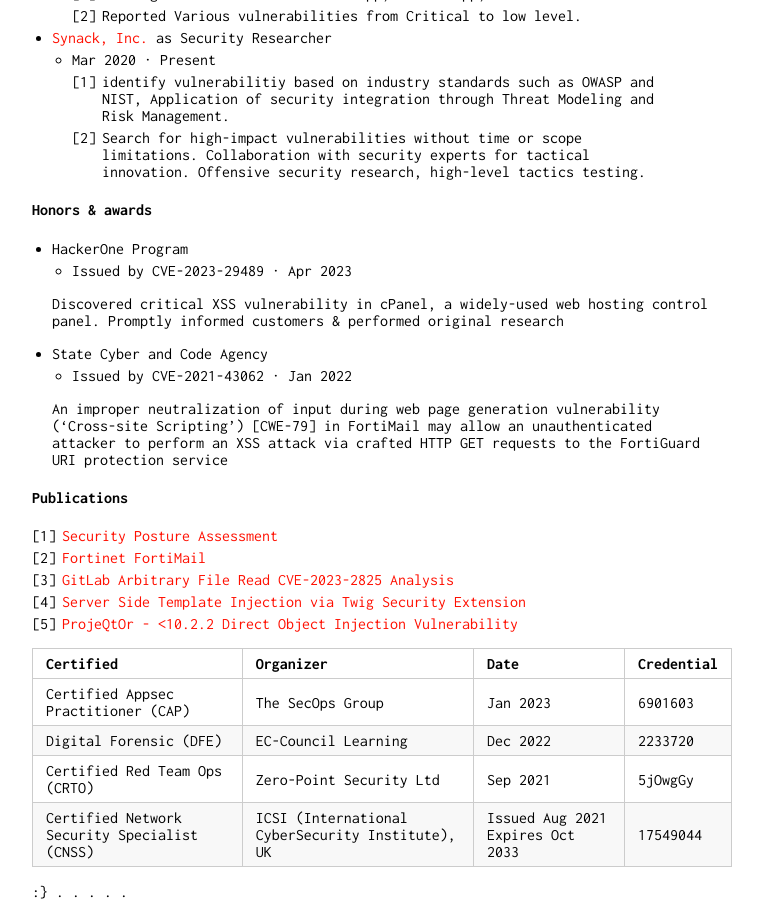
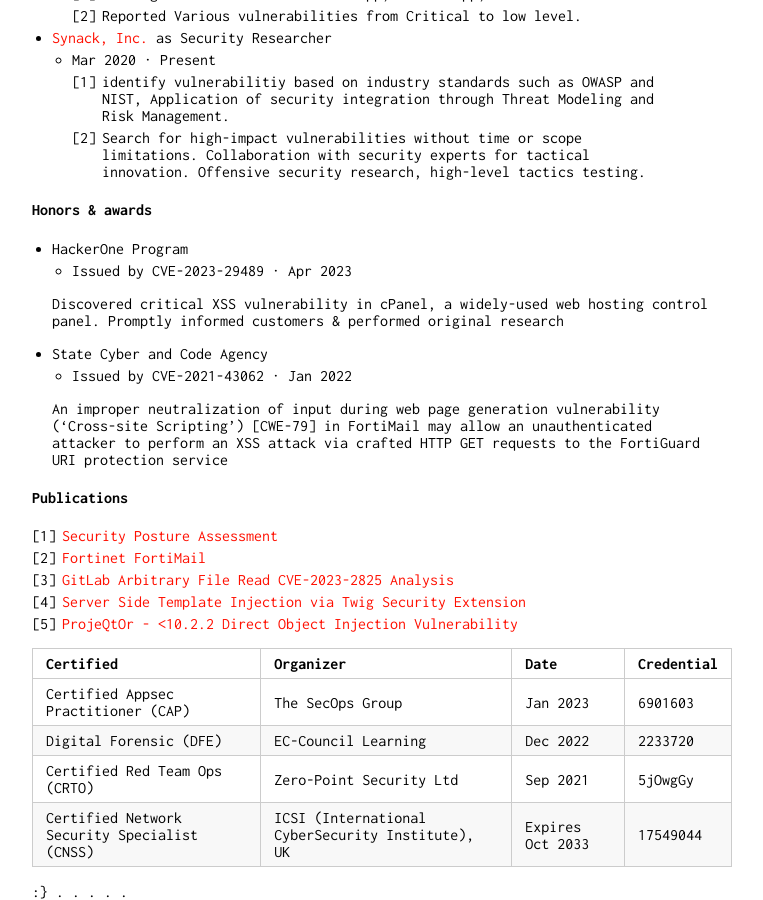
Before and after one commit to z0rs/me, a Jekyll site: the page built from index.md, in a window 1280 px wide and 900 px high, scrolled down 708 px. Shown: the whole window, without its empty margins (258-1021 px from the left). Built offline with Jekyll 4.4.1, drawn with Linux system fonts in a browser that asks for light colours.

Commit message:
Update index.md

```diff
--- a/index.md
+++ b/index.md
@@ -54,7 +54,7 @@ Certified | Organizer | Date | Credential
 Certified Appsec Practitioner (CAP) | The SecOps Group | Jan 2023 | 6901603
 Digital Forensic (DFE) | EC-Council Learning  | Dec 2022 | 2233720
 Certified Red Team Ops (CRTO) | Zero-Point Security Ltd | Sep 2021 | 5jOwgGy
-Certified Network Security Specialist (CNSS) | ICSI (International CyberSecurity Institute), UK | Issued Aug 2021  Expires Oct 2033 | 17549044
+Certified Network Security Specialist (CNSS) | ICSI (International CyberSecurity Institute), UK |  Expires Oct 2033 | 17549044
 
 :}
 .
```
